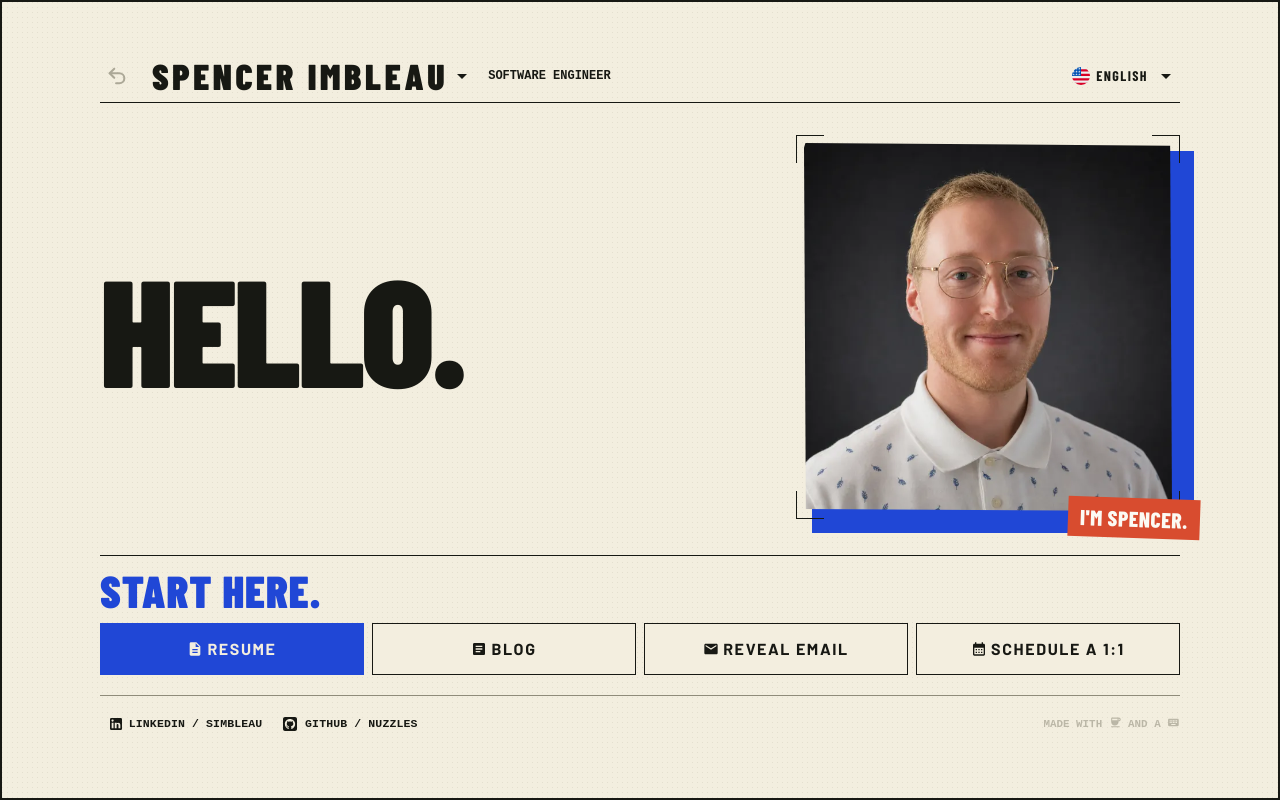
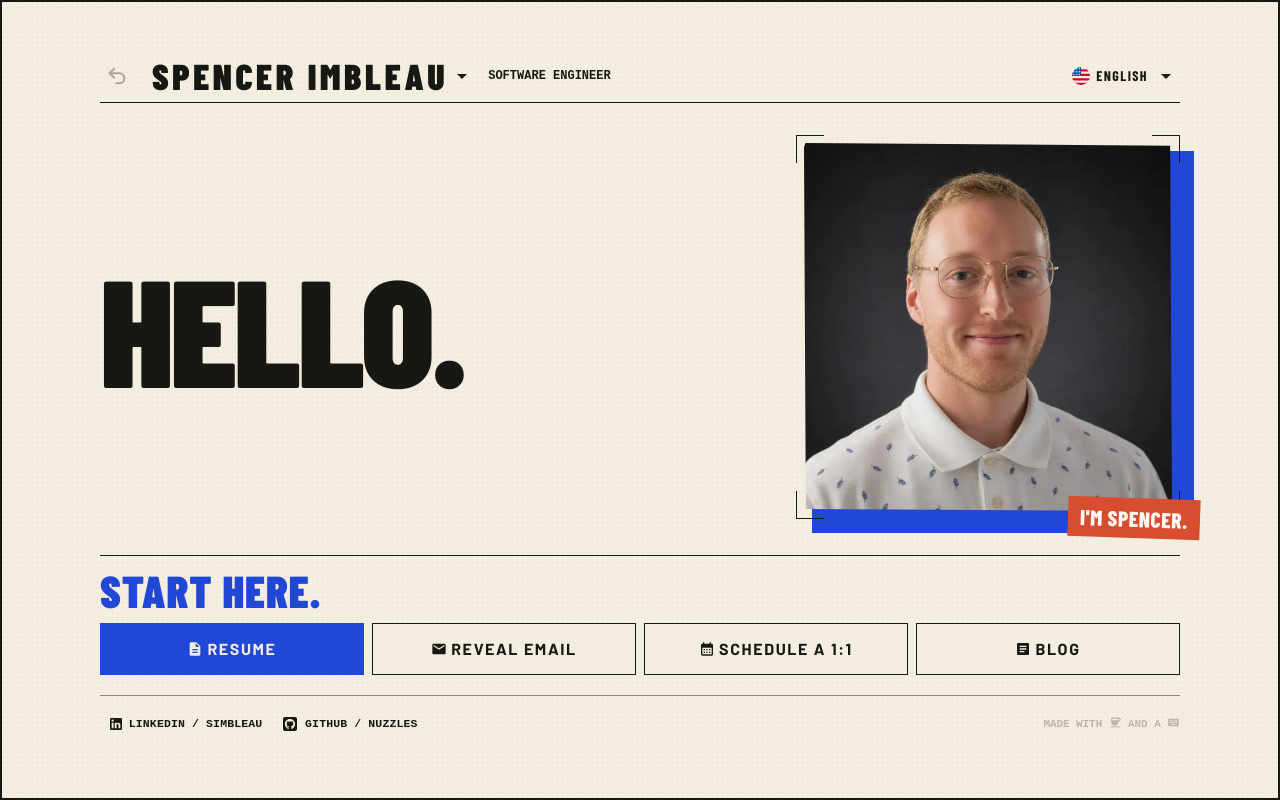
Before and after one commit to nuzzles/homepage, a React (Vite) app: page /spencer in a window 1280 px wide. Built offline with nearby package versions, Linux system fonts and the light colour scheme.

Commit message:
style: place blog action last

```diff
--- a/src/pages/HomePage.tsx
+++ b/src/pages/HomePage.tsx
@@ -350,12 +350,6 @@ export const HomePage = () => {
                             <Description sx={{ fontSize: "1rem", marginInlineEnd: 0.5 }} />
                             {t("home.resume")}
                         </LightButton>
-                        {showBlogButton && blogPath && (
-                            <LightButton href={blogPath} variant="secondary" fullWidth>
-                                <Article sx={{ fontSize: "1rem", marginInlineEnd: 0.5 }} />
-                                {t("home.blog")}
-                            </LightButton>
-                        )}
                         <RevealEmailButton key={profileId} encodedEmail={profile.encodedEmail} />
                         {profile.calendlyUrl && (
                             <LightButton
@@ -367,6 +361,12 @@ export const HomePage = () => {
                             >
                                 <CalendarMonth sx={{ fontSize: "1rem", marginInlineEnd: 0.5 }} />
                                 {t("home.scheduleOneOnOne")}
+                            </LightButton>
+                        )}
+                        {showBlogButton && blogPath && (
+                            <LightButton href={blogPath} variant="secondary" fullWidth>
+                                <Article sx={{ fontSize: "1rem", marginInlineEnd: 0.5 }} />
+                                {t("home.blog")}
                             </LightButton>
                         )}
                     </Box>
```
